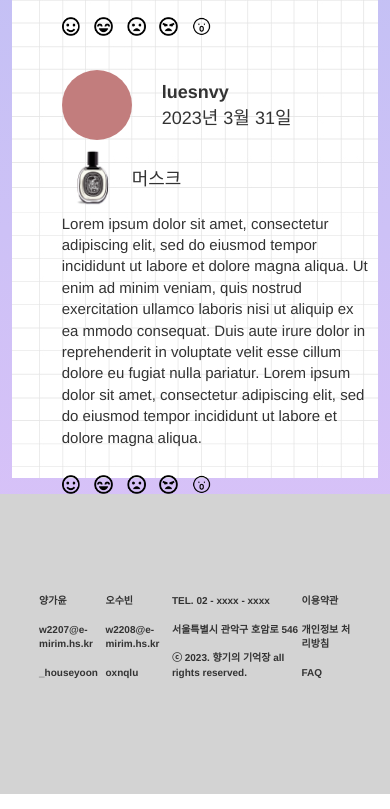
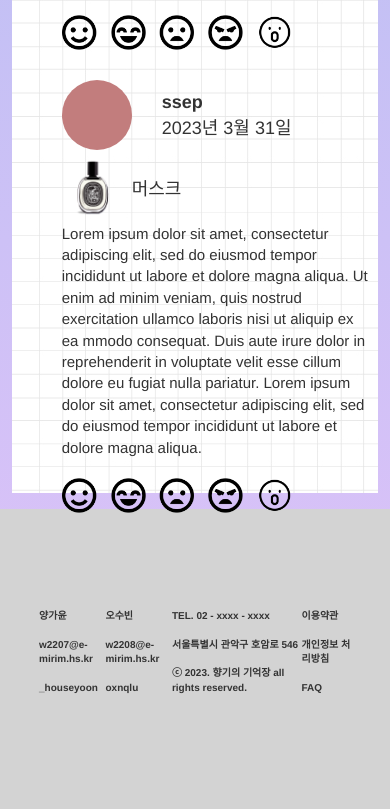
Before and after one commit to rkdbs/MemoryOfScent_Project, a plain HTML site: page community.html in a window 390 px wide. Shown: the part 898-1707 px from the top of the page. Drawn offline with nearby package versions, Linux system fonts and the light colour scheme; a script that the page names is missing.

Commit message:
face-img, sort

```diff
--- a/community.html
+++ b/community.html
@@ -77,7 +77,7 @@
             <div class="main2-3">
                 <div class="main2-1-box box3"></div>
                 <span class="community-text-main">
-                    <b>luesnvy</b><br>
+                    <b>ssep</b><br>
                     2023년 3월 31일</span>
                 </span>
                 <img src="./img/머스크.png" width="60px" class="perfume-img-1">
--- a/css/communityStyle.css
+++ b/css/communityStyle.css
@@ -9,8 +9,8 @@ a{
 
 
 .face-img {
-    width : 8%;
-    margin : 10px 10px -20px 0;
+    width : 60px;
+    margin : 0.5% 1% -0.5% 0;
 }
 
 .main1{
@@ -179,7 +179,7 @@ footer{
 @media (min-width:768px) and (max-width:991px) {
 
     .face-img {
-        width : 7%;
+        width : 45px;
         margin : 10px 10px -20px 0;
     }
 
@@ -230,7 +230,7 @@ footer{
 @media (max-width:767px){
 
     .face-img {
-        width : 6%;
+        width : 35px;
         margin : 10px 10px -20px 0;
     }
     .main2{
```
